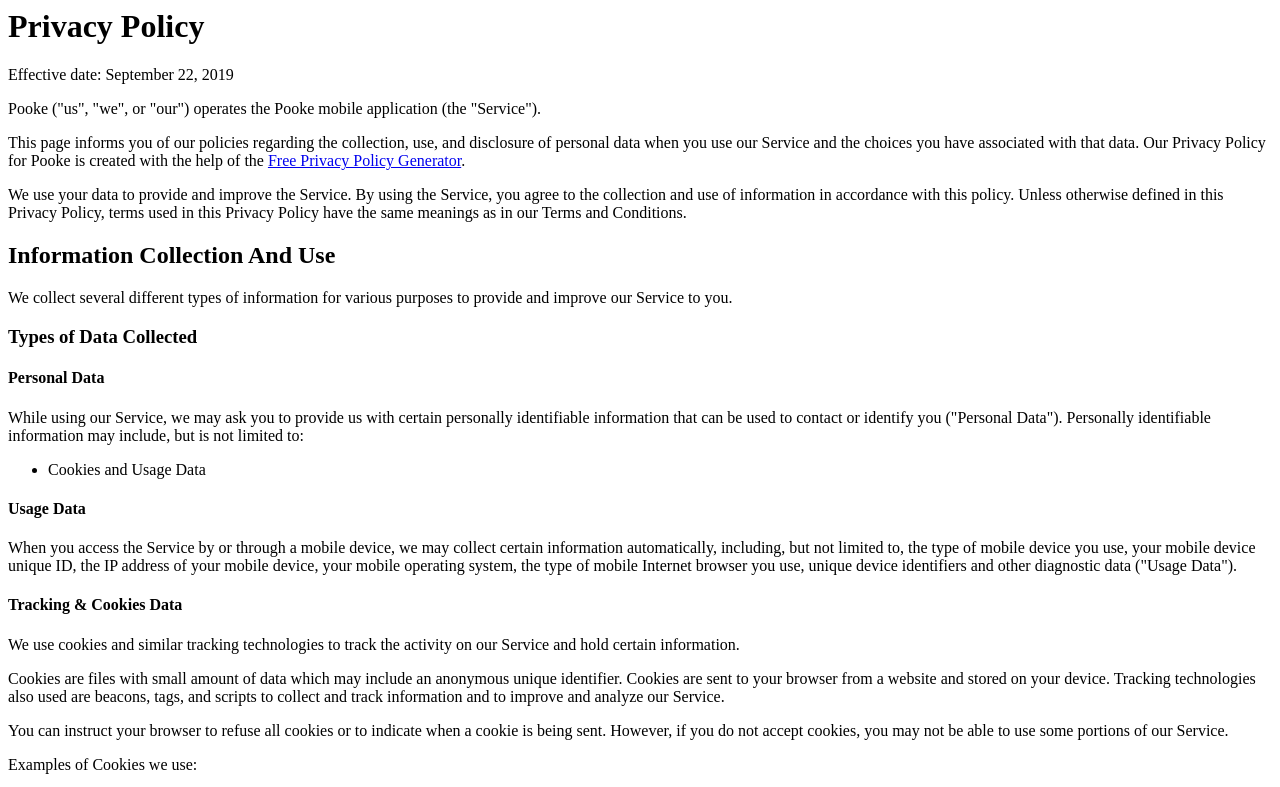
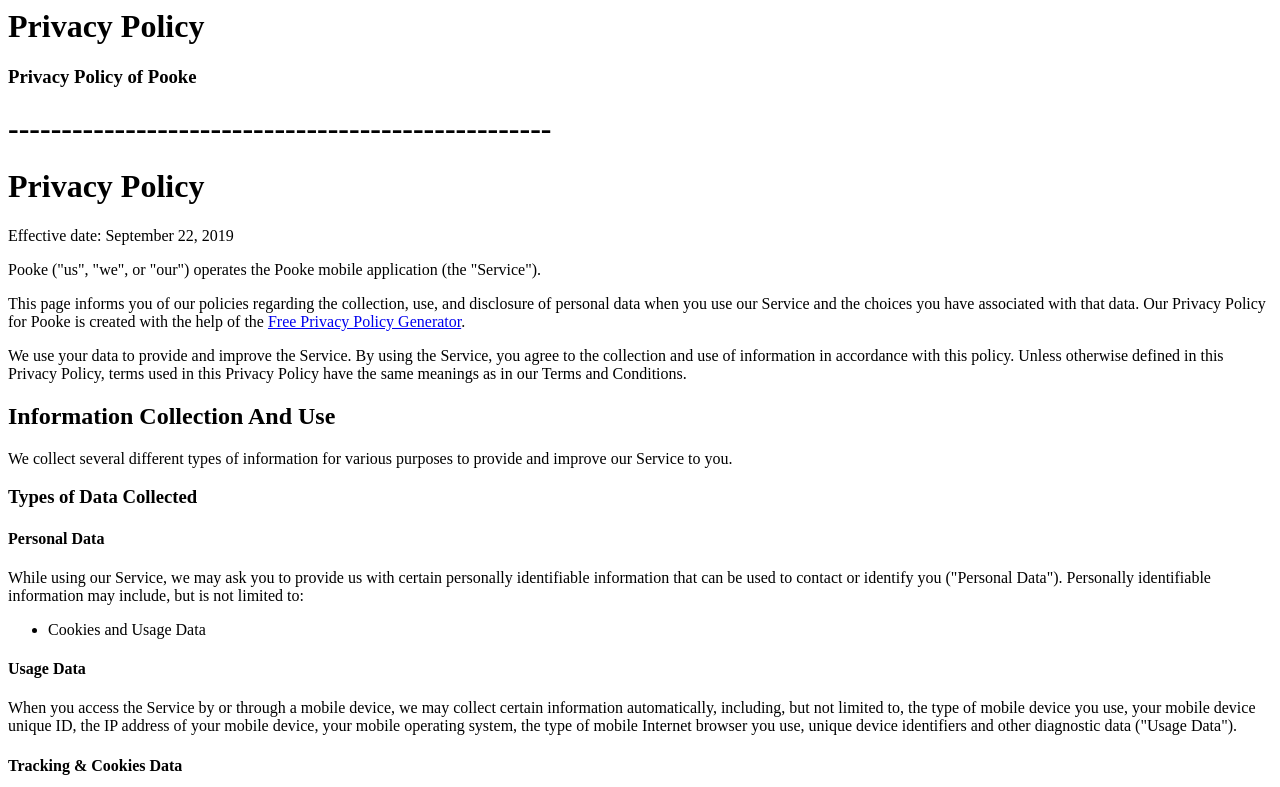
Before and after one commit to Aquila-f/mprivacypolicy, a plain HTML site: page index.html in a window 1280 px wide. Shown: the top 787 px of the page. Drawn offline with Linux system fonts and the light colour scheme.

Commit message:
Update index.html

```diff
--- a/index.html
+++ b/index.html
@@ -1,3 +1,8 @@
+<h1>Privacy Policy</h1>
+<h3>Privacy Policy of Pooke</h3>
+
+<h1>---------------------------------------------------</h1>
+
 <h1>Privacy Policy</h1>
 
 
```
